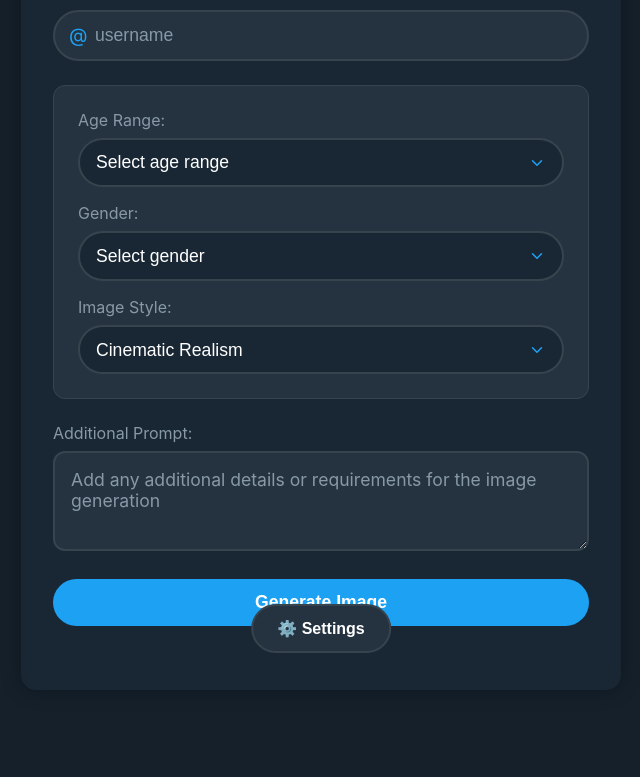
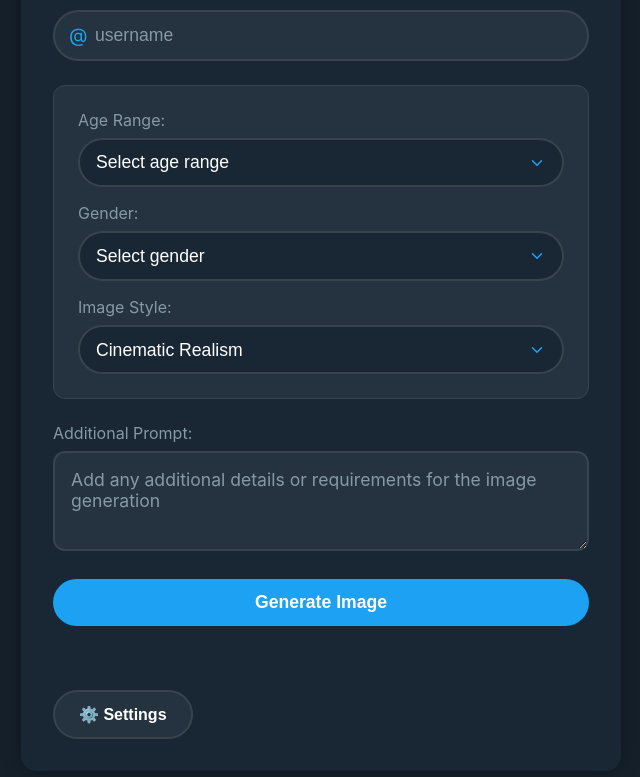
Before and after one commit to hyobinnSeo/MindMirror, a plain HTML site: page index.html in a window 1280 px wide. Shown: the part 115-892 px from the top of the page, without its empty margins (319-959 px from the left). Before the commit the page ends 837 px from the top, so only its background shows below. Drawn offline with Linux system fonts and the light colour scheme.

Commit message:
셋팅스 버튼 위치, 스크롤

```diff
--- a/index.html
+++ b/index.html
@@ -57,9 +57,9 @@
         <div id="image-container" class="image-container"></div>
 
         <div id="tweets-container" class="tweets-container"></div>
+
+        <button id="settings-btn" class="settings-btn">⚙️ Settings</button>
     </div>
-
-    <button id="settings-btn" class="settings-btn">⚙️ Settings</button>
 
     <div id="settings-modal" class="modal">
         <div class="modal-content">
--- a/styles.css
+++ b/styles.css
@@ -122,15 +122,12 @@ button:hover {
 }
 
 .settings-btn {
-    position: fixed;
-    bottom: 2rem;
-    left: 50%;
-    transform: translateX(-50%);
     width: auto;
     padding: 0.8rem 1.5rem;
     background-color: #253341;
     border: 2px solid #38444d;
     font-size: 1rem;
+    margin-top: 2rem;
 }
 
 .settings-btn:hover {
@@ -159,6 +156,8 @@ button:hover {
     border-radius: 15px;
     width: 90%;
     max-width: 400px;
+    max-height: 90vh;
+    overflow-y: auto;
 }
 
 .modal h2 {
```
